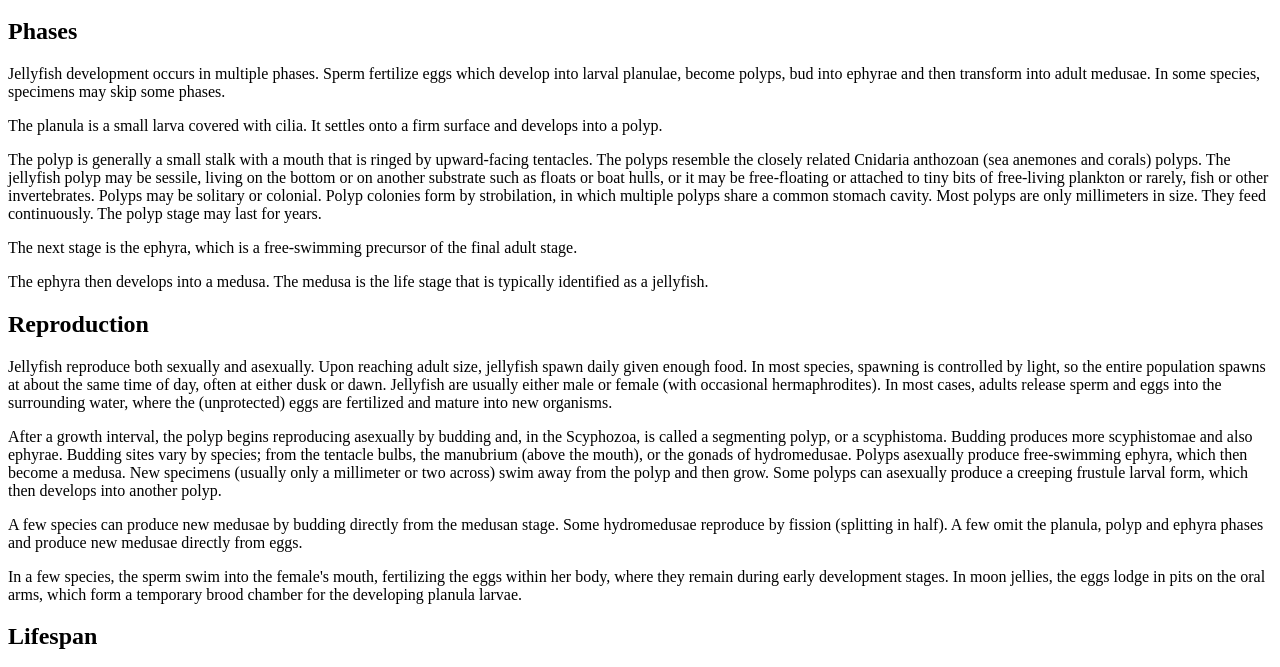
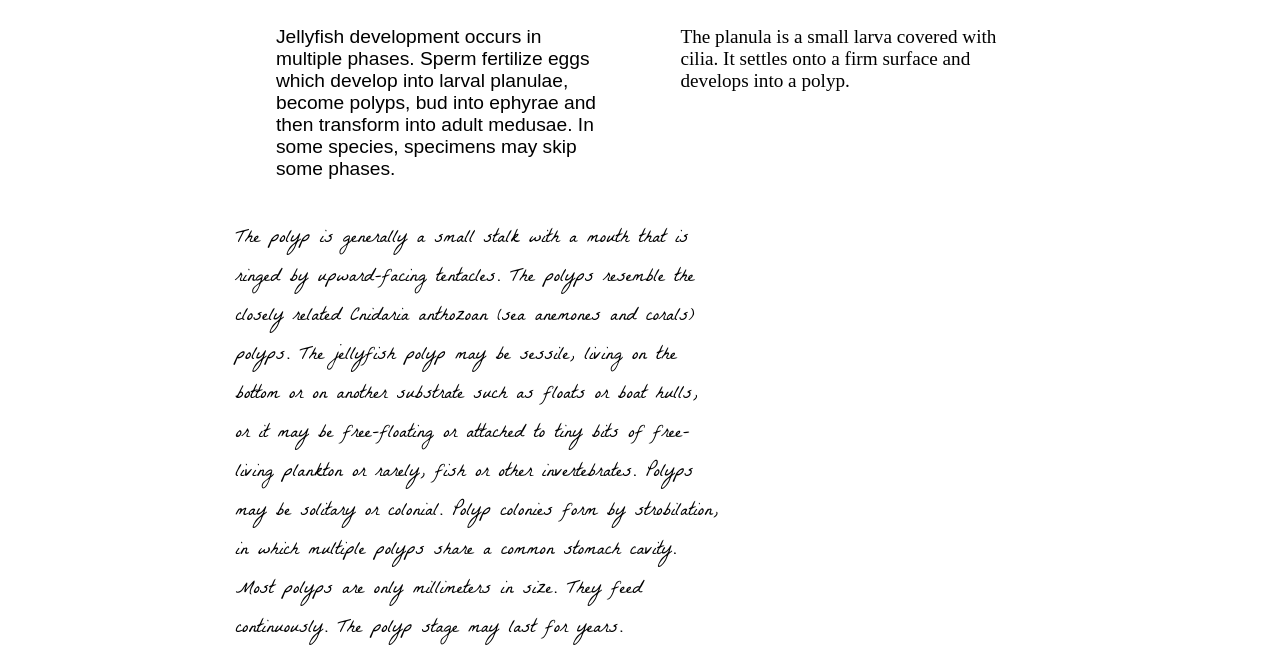
Before and after one commit to cezar17/cuttlefish, a plain HTML site: page behavior.html in a window 1280 px wide. Shown: the part 172-839 px from the top of the page. Drawn offline with Linux system fonts and the light colour scheme.

Commit message:
Update behavior.html

```diff
--- a/behavior.html
+++ b/behavior.html
@@ -3,8 +3,10 @@
 	<head>
 		<title>Behavior</title>
 		<meta charset = "UTF-8">
+		<link href="main.css" rel="stylesheet">
 	</head>
 	<body>
+		<div id="page">
 		<header>
 			<h1>Jellyfish - Life history and behavior</h1>
 			<nav>
@@ -18,18 +20,18 @@
 			</nav>
 		</header>
 		<main>
+			<h2>Phases</h2>
+			<section id="flexSection">
 
-			<section>
-				<h2>Phases</h2>
-				<p>
+				<p id="ubu">
 					Jellyfish development occurs in multiple phases. Sperm fertilize eggs which develop into larval planulae, become polyps, bud into ephyrae and then transform into adult medusae. In some species, specimens may skip some phases.
 				</p>
 				<p>
 					The planula is a small larva covered with cilia. It settles onto a firm surface and develops into a polyp.
 				</p>
-				<p>
+				<p id="aurora">
 					The polyp is generally a small stalk with a mouth that is ringed by upward-facing tentacles. The polyps resemble the closely related Cnidaria anthozoan (sea anemones and corals) polyps. The jellyfish polyp may be sessile, living on the bottom or on another substrate such as floats or boat hulls, or it may be free-floating or attached to tiny bits of free-living plankton or rarely, fish or other invertebrates. Polyps may be solitary or colonial. Polyp colonies form by strobilation, in which multiple polyps share a common stomach cavity. Most polyps are only millimeters in size. They feed continuously. The polyp stage may last for years.
-				</p>
+				</p><p></p>
 				<p>
 					The next stage is the ephyra, which is a free-swimming precursor of the final adult stage.
 				</p>
@@ -37,12 +39,14 @@
 					The ephyra then develops into a medusa. The medusa is the life stage that is typically identified as a jellyfish.
 				</p>
 			</section>
-			<section>
-				<h2>Reproduction</h2>
+			<h2>Reproduction</h2>
+			<section id="gridSection">
+
 				<p>
 					Jellyfish reproduce both sexually and asexually. Upon reaching adult size, jellyfish spawn daily given enough food. In most species, spawning is controlled by light, so the entire population spawns at about the same time of day, often at either dusk or dawn. Jellyfish are usually either male or female (with occasional hermaphrodites). In most cases, adults release sperm and eggs into the surrounding water, where the (unprotected) eggs are fertilized and mature into new organisms.
 				</p>
-				<p>After a growth interval, the polyp begins reproducing asexually by budding and, in the Scyphozoa, is called a segmenting polyp, or a scyphistoma. Budding produces more scyphistomae and also ephyrae. Budding sites vary by species; from the tentacle bulbs, the manubrium (above the mouth), or the gonads of hydromedusae. Polyps asexually produce free-swimming ephyra, which then become a medusa. New specimens (usually only a millimeter or two across) swim away from the polyp and then grow. Some polyps can asexually produce a creeping frustule larval form, which then develops into another polyp.</p>
+				<p>After a growth interval, the polyp begins reproducing asexually by budding and, in the Scyphozoa, is called a segmenting polyp, or a scyphistoma. Budding produces more scyphistomae and also ephyrae. Budding sites vary by species; from the tentacle bulbs, the manubrium (above the mouth), or the gonads of hydromedusae. Polyps asexually produce free-swimming ephyra, which then become a medusa. New specimens (usually only a millimeter or two across) swim away from the polyp and then grow. Some polyps can asexually produce a creeping frustule larval form, which then develops into another polyp.
+				</p>
 				<p>
 					A few species can produce new medusae by budding directly from the medusan stage. Some hydromedusae reproduce by fission (splitting in half). A few omit the planula, polyp and ephyra phases and produce new medusae directly from eggs.
 				</p>
@@ -72,5 +76,6 @@
 		<footer>
 			<p>Homework Cezar Cramariuc</p>
 		</footer>
+	</div>
 	</body>
 </html>
```
